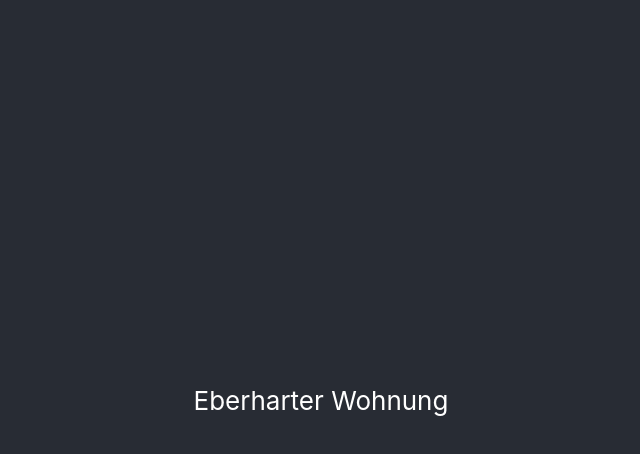
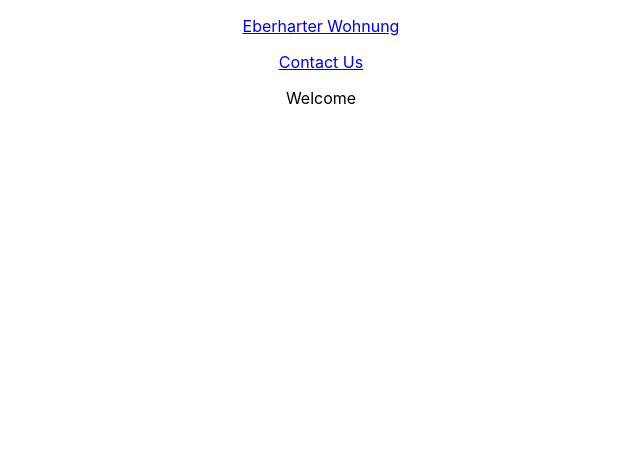
Before and after one commit to sarahelisabethcominotti/eberharter-wohnung, a React (Create React App) app: page / in a window 1280 px wide. Shown: the top 454 px of the page, without its empty margins (319-959 px from the left). Built offline with nearby package versions, Linux system fonts and the light colour scheme.

Commit message:
set up of routes

```diff
--- a/package.json
+++ b/package.json
@@ -8,6 +8,7 @@
     "@testing-library/user-event": "^13.5.0",
     "react": "^18.3.1",
     "react-dom": "^18.3.1",
+    "react-router-dom": "^6.28.0",
     "react-scripts": "5.0.1",
     "web-vitals": "^2.1.4"
   },
--- a/public/index.html
+++ b/public/index.html
@@ -4,10 +4,6 @@
     <meta charset="utf-8" />
     <meta name="viewport" content="width=device-width, initial-scale=1" />
     <meta name="theme-color" content="#000000" />
-    <meta
-      name="description"
-      content="Web site created using create-react-app"
-    />
     <title>Eberharter Wohnung</title>
   </head>
   <body>
--- a/src/App.js
+++ b/src/App.js
@@ -1,11 +1,17 @@
+import Navigation from "./components/Navigation";
+import Main from "./pages/Main";
 import "./index.css";
 
 function App() {
   return (
     <div className="App">
-      <header className="App-header">
-        <p>Eberharter Wohnung </p>
-      </header>
+      <Navigation/>
+      <Main/>
+      {/* <Navigation/>
+      <Welcome/>
+      <ContactForm/>
+      <Booking/>
+      <Footer/> */}
     </div>
   );
 }
--- /dev/null
+++ b/src/components/Navigation.js
@@ -0,0 +1,21 @@
+import React from "react";
+import { Link } from "react-router-dom";
+
+function Navigation() {
+  return (
+    <nav>
+      <Link to="/">
+        <p>Eberharter Wohnung</p>
+      </Link>
+      <Link to="/contact">
+        <p>Contact Us</p>
+      </Link>
+      {/* <Link to="/booking">
+        <p>Book</p>
+      </Link> */}
+
+    </nav>
+  );
+}
+
+export default Navigation;
--- a/src/index.js
+++ b/src/index.js
@@ -1,10 +1,13 @@
-import React from 'react';
-import ReactDOM from 'react-dom/client';
-import App from './App';
+import React from "react";
+import ReactDOM from "react-dom/client";
+import App from "./App";
+import { BrowserRouter } from "react-router-dom";
 
-const root = ReactDOM.createRoot(document.getElementById('root'));
+const root = ReactDOM.createRoot(document.getElementById("root"));
 root.render(
-  <React.StrictMode>
-    <App />
-  </React.StrictMode>
+  <BrowserRouter>
+    <React.StrictMode>
+      <App />
+    </React.StrictMode>
+  </BrowserRouter>
 );
--- /dev/null
+++ b/src/pages/ContactForm.js
@@ -0,0 +1,9 @@
+import React from 'react'
+
+function ContactForm() {
+  return (
+    <div>ContactForm</div>
+  )
+}
+
+export default ContactForm
--- /dev/null
+++ b/src/pages/Main.js
@@ -0,0 +1,18 @@
+import React from "react";
+import { Routes, Route } from "react-router-dom";
+import Welcome from "./Welcome";
+import ContactForm from "./ContactForm";
+
+function Main() {
+  return (
+    <main className="App-main">
+      <Routes>
+        <Route exact path="/" element={<Welcome/>}></Route>
+        <Route exact path="/contact" element={<ContactForm/>}></Route>
+        {/* <Subscriptions/> */}
+      </Routes>
+    </main>
+  );
+}
+
+export default Main;
--- /dev/null
+++ b/src/pages/Welcome.js
@@ -0,0 +1,9 @@
+import React from 'react'
+
+function Welcome() {
+  return (
+    <div>Welcome</div>
+  )
+}
+
+export default Welcome
```
Also changed, not shown: src/components/Footer.js (added, +9 -0 lines), src/pages/Booking.js (added), 1 other file (tests, documents, lock files or other folders).
